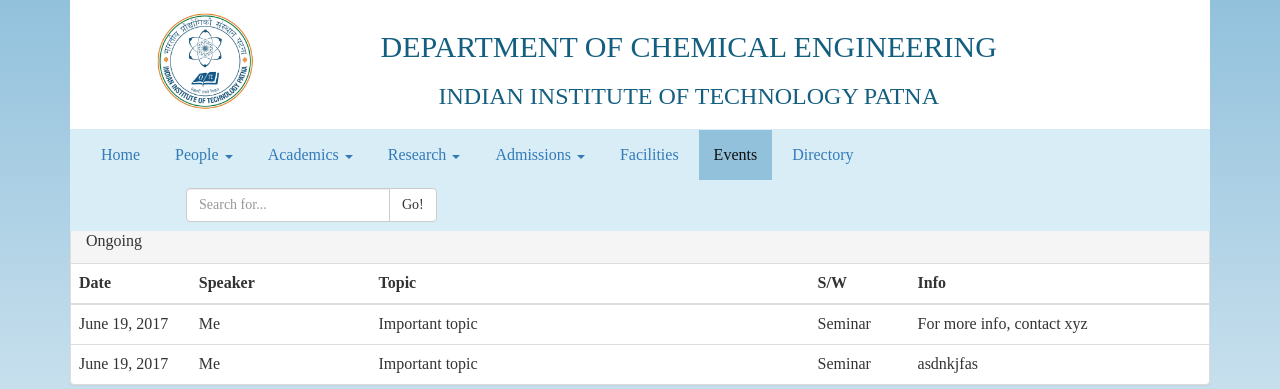
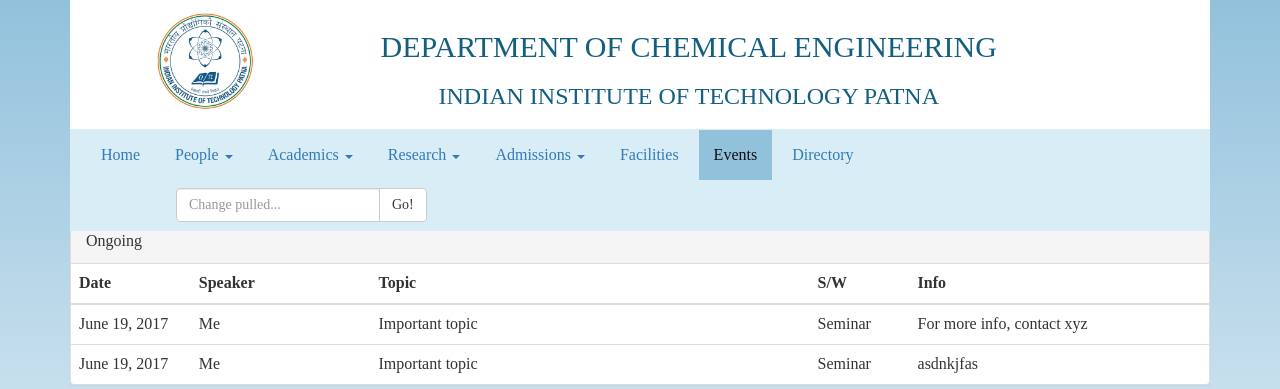
Before and after one commit to kshitij1234/Chemisty-Department-Website, a Django app: page /events/ in a window 1280 px wide. Shown: the top 389 px of the page. Run offline with Django 3.2, Linux system fonts and the light colour scheme; data comes from the database, SQL or seed files in the repository; some libraries are stand-ins or nearby versions.

Commit message:
Search bar's margin changed

```diff
--- a/chemdeptsite/templates/layout.html
+++ b/chemdeptsite/templates/layout.html
@@ -110,9 +110,9 @@
           <li class="menu-item" style="margin-right:5px;"><a class="navigator" href="{% url 'directory' %}" id="directory">Directory<span class="sr-only">(current)</span></a></li>
           <li>
             <!-- Search Bar -->
-            <div class="navbar-form hidden-md" style="border: none; padding-right: 0px; margin-right: 0px; padding-left: 0px; margin-left: 100px; width: 80%">
+            <div class="navbar-form hidden-md" style="border: none; padding-right: 0px; margin-right: 0px; padding-left: 0px; margin-left: 90px; width: 80%">
               <div class="input-group">
-                <input type="text" class="form-control" placeholder="Search for...">
+                <input type="text" class="form-control" placeholder="Change pulled...">
                 <span class="input-group-btn"><button class="btn btn-default" type="button">Go!</button></span>
               </div>
             </div>
```
